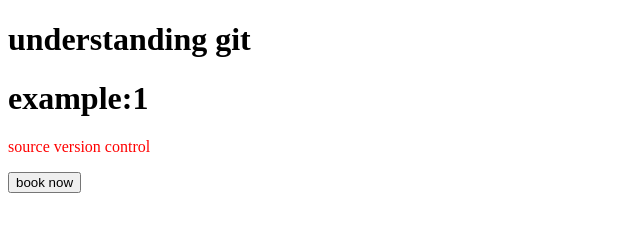
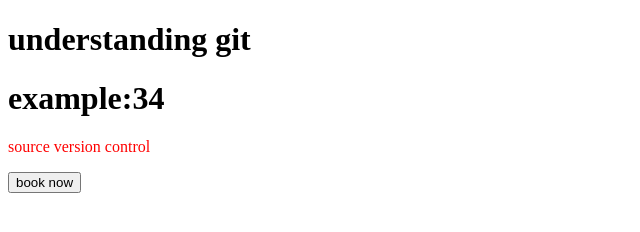
Before and after one commit to Shailja-Gera/git-handson-july, a plain HTML site: page index.html in a window 1280 px wide. Shown: the full height of the page, 0-640 px from the left. Drawn offline with Linux system fonts and the light colour scheme.

Commit message:
third commit

```diff
--- a/index.html
+++ b/index.html
@@ -2,7 +2,7 @@
 <html>
 <body>
     <h1> understanding git </h1>
-    <h1> example:1 </h1>
+    <h1> example:34 </h1>
     <p style="color:red">source version control</p>
     <button>book now</button>
 </body>
```
